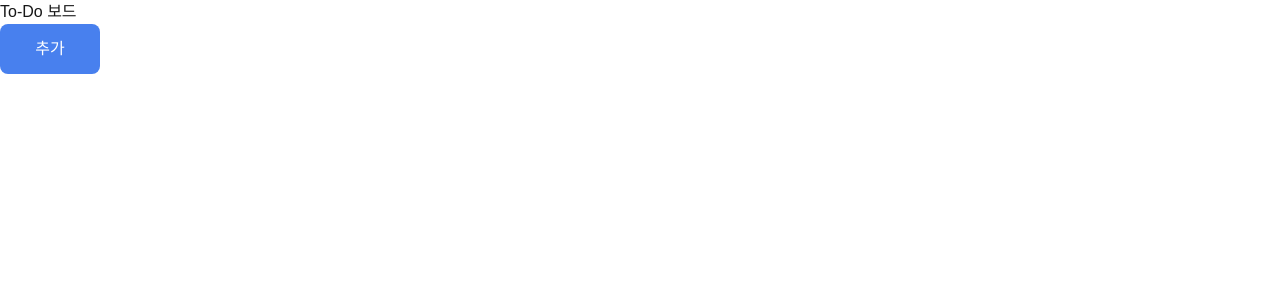
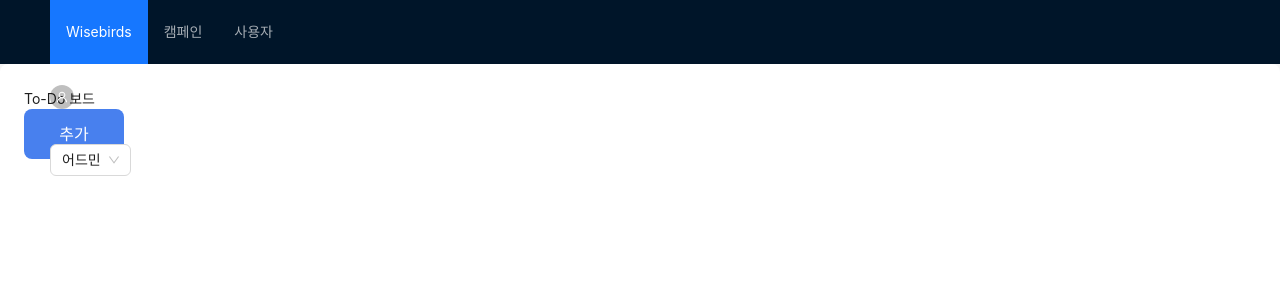
Before and after one commit to seo337dc/wisebirds-frontend, a Next.js app: page / in a window 1280 px wide. Shown: the top 300 px of the page. Built offline with nearby package versions, Linux system fonts and the light colour scheme.

Commit message:
add : 헤더 레이아웃, 화면, 기능 개발

```diff
--- a/src/api/auth.ts
+++ b/src/api/auth.ts
@@ -1,5 +1,5 @@
 import { mockAuth } from "@/data/authData";
-import { Auth } from "@/model/auth";
+import type { Auth } from "@/model/auth";
 
 const AuthApi = {
   /**
--- /dev/null
+++ b/src/components/common/HeaderRight.tsx
@@ -0,0 +1,60 @@
+import { usePathname } from "next/navigation";
+import { Select, Typography, Avatar, Popconfirm } from "antd";
+import { UserOutlined } from "@ant-design/icons";
+
+import { useAuth } from "@/hook/useQuery/useAuth";
+
+import { AUTH_MENUT } from "./constant";
+
+const { Text } = Typography;
+
+type TProps = {
+  authority: string;
+  handleAuthority: (value: string) => void;
+};
+const HeaderRight = ({ authority, handleAuthority }: TProps) => {
+  const pathName = usePathname();
+
+  const { data } = useAuth();
+
+  const options =
+    pathName === "/user" ? [{ value: "admin", label: "어드민" }] : AUTH_MENUT;
+
+  return (
+    <div className="flex items-center gap-8">
+      <Popconfirm
+        placement="bottom"
+        title=""
+        icon={null}
+        description={
+          <div className="w-[120px] flex flex-col items-center gap-2">
+            <Text className="text-lg">{data?.name}</Text>
+            <Text className="text-base" disabled>
+              {data?.email}
+            </Text>
+            <Text className="text-base" disabled>
+              {data?.company.name}
+            </Text>
+          </div>
+        }
+        showCancel={false}
+        okButtonProps={{ style: { display: "none" } }}
+      >
+        <div className="flex items-center gap-2 cursor-pointer">
+          <Avatar size={24} icon={<UserOutlined />} />
+          <Text className="text-white">{data?.email}</Text>
+        </div>
+      </Popconfirm>
+
+      <Select
+        className="w-[120px]"
+        defaultValue="authority"
+        value={authority}
+        options={options}
+        onChange={handleAuthority}
+      />
+    </div>
+  );
+};
+
+export default HeaderRight;
--- a/src/components/common/Layout.tsx
+++ b/src/components/common/Layout.tsx
@@ -1,11 +1,69 @@
 "use client";
+
+import { useRouter } from "next/navigation";
+import { useState } from "react";
+import { Layout as LayoutContent, Menu, theme } from "antd";
+import HeaderRight from "./HeaderRight";
+
+import { MENU_TIEMS } from "./constant";
 
 type TProps = {
   children: React.ReactNode;
 };
 
+const { Header, Content } = LayoutContent;
+
 const Layout = ({ children }: TProps) => {
-  return <div className="relative min-h-screen">{children}</div>;
+  const {
+    token: { colorBgContainer, borderRadiusLG },
+  } = theme.useToken();
+
+  const router = useRouter();
+
+  const [authority, setAuthority] = useState("admin");
+
+  const handleAuthority = (authorityValue: string) => {
+    setAuthority(authorityValue);
+  };
+
+  const items =
+    authority === "admin"
+      ? MENU_TIEMS.concat({ label: "사용자", key: "/user" })
+      : MENU_TIEMS;
+
+  return (
+    <div className="relative min-h-screen">
+      <LayoutContent>
+        <Header className="flex justify-center">
+          <Menu
+            className="flex-1 min-w-0"
+            theme="dark"
+            mode="horizontal"
+            defaultSelectedKeys={["/"]}
+            items={items}
+            onClick={(e) => router.push(e.key)}
+          />
+
+          <HeaderRight
+            authority={authority}
+            handleAuthority={handleAuthority}
+          />
+        </Header>
+        <Content className="px-5 py-10">
+          <div
+            style={{
+              background: colorBgContainer,
+              minHeight: "85vh",
+              padding: 24,
+              borderRadius: borderRadiusLG,
+            }}
+          >
+            {children}
+          </div>
+        </Content>
+      </LayoutContent>
+    </div>
+  );
 };
 
 export default Layout;
--- /dev/null
+++ b/src/components/common/constant.ts
@@ -0,0 +1,10 @@
+export const MENU_TIEMS = [
+  { label: "Wisebirds", key: "/" },
+  { label: "캠페인", key: "/campagin" },
+];
+
+export const AUTH_MENUT = [
+  { value: "admin", label: "어드민" },
+  { value: "manager", label: "매니저" },
+  { value: "viewer", label: "뷰어" },
+];
--- a/src/data/authData.ts
+++ b/src/data/authData.ts
@@ -1,4 +1,4 @@
-import type { Auth } from "@/model/auth";
+import { Auth } from "@/model/auth";
 
 export const mockAuth: Auth = {
   id: 1,
```
Also changed, not shown: src/model/auth.ts (added, +11 -0 lines).
